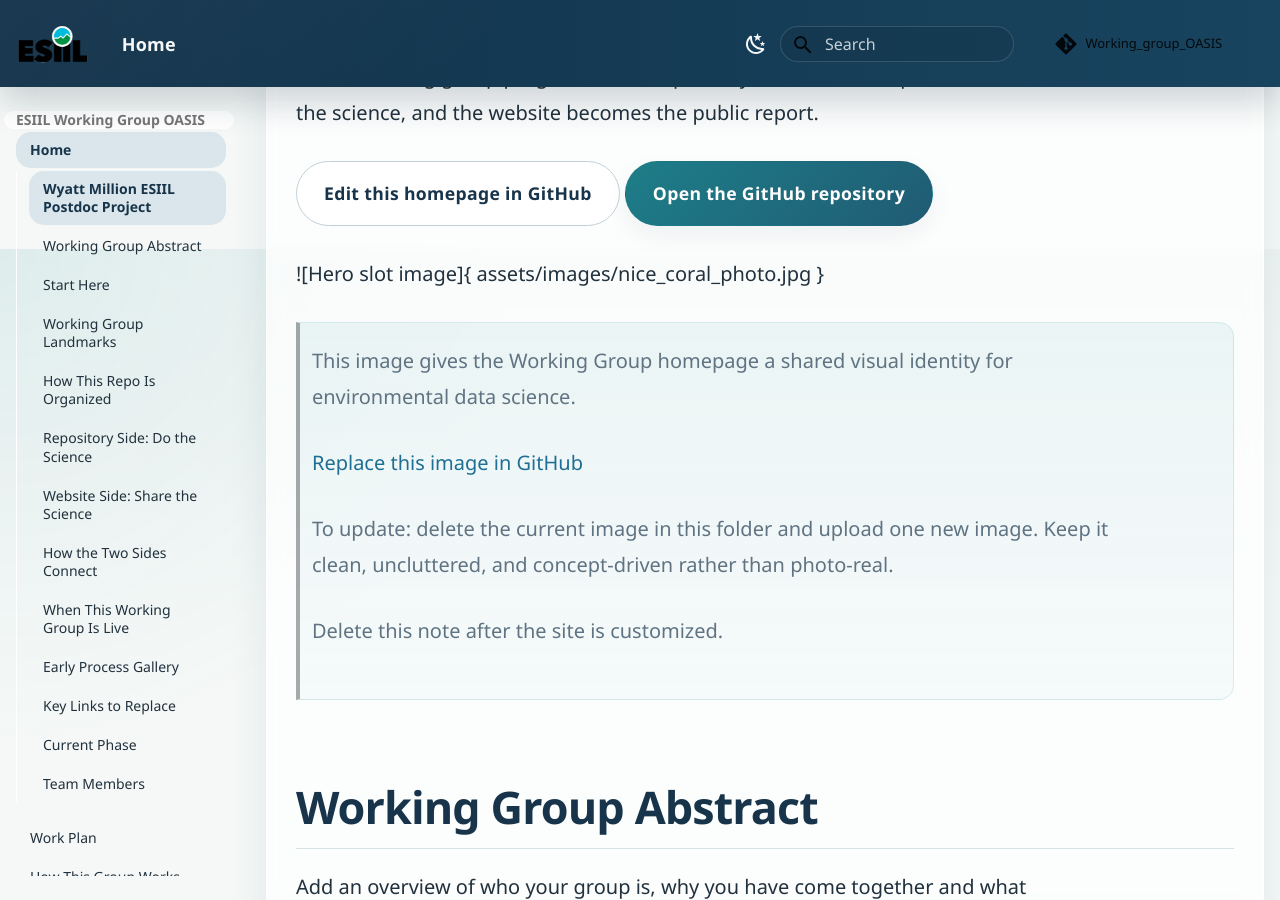
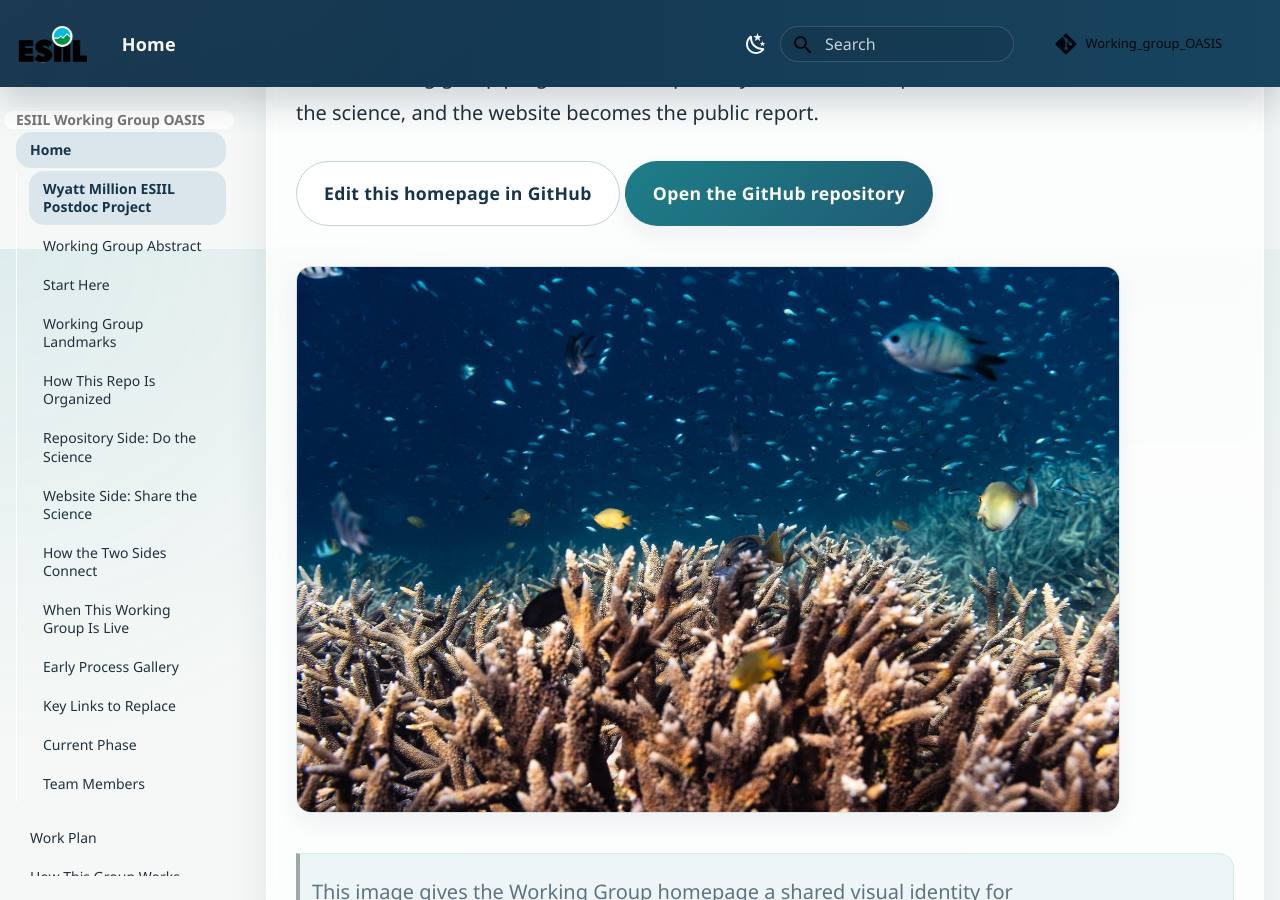
Before and after one commit to CU-ESIIL/Wyatt_ESIIL_proj, an MkDocs documentation site: the page built from docs/index.md, in a window 1280 px wide and 900 px high, scrolled down 651 px. Built offline with MkDocs 1.6.1 and Material for MkDocs 9.7.7, drawn with Linux system fonts in a browser that asks for light colours; comment, search, counter and statistics services are not loaded.

Commit message:
Update index.md

```diff
--- a/docs/index.md
+++ b/docs/index.md
@@ -11,7 +11,7 @@ As the working group progresses, the repository becomes the reproducible record
 [Edit this homepage in GitHub](https://github.com/CU-ESIIL/Working_group_OASIS/edit/main/docs/index.md){ .md-button .md-button--secondary }
 [Open the GitHub repository](https://github.com/CU-ESIIL/Working_group_OASIS){ .md-button }
 
-![Hero slot image]{ assets/images/nice_coral_photo.jpg }
+![Heron Island Reef Flat](assets/images/nice_coral_photo.jpg)
 
 --8<-- "_generated/slot_notes/hero.md"
 
```
